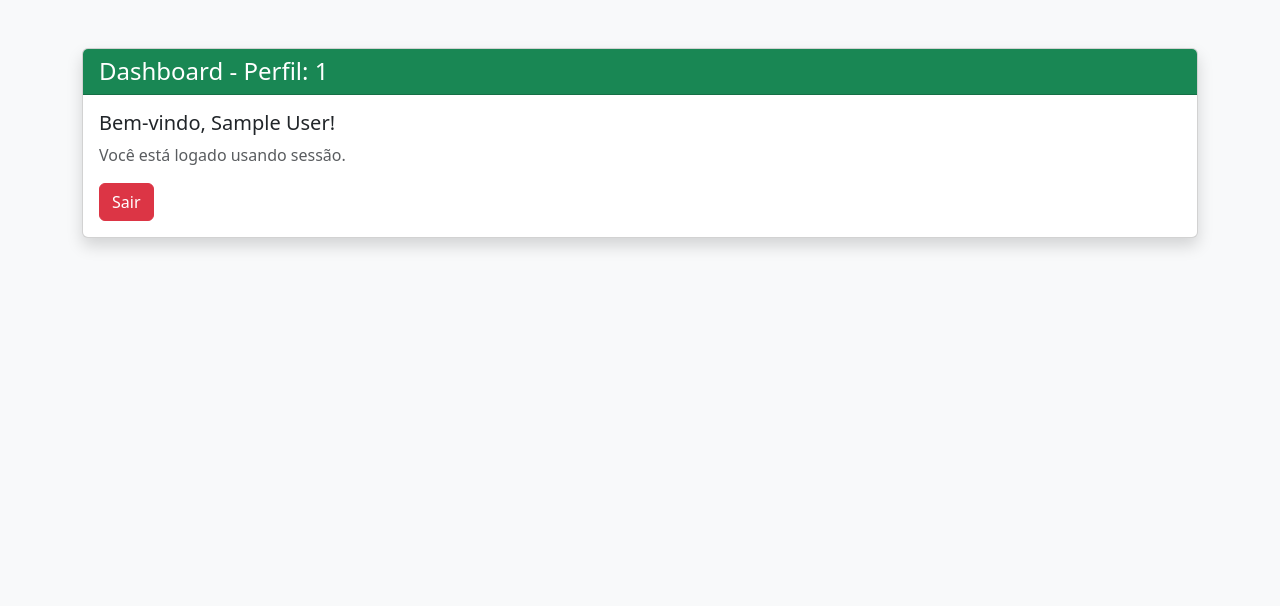
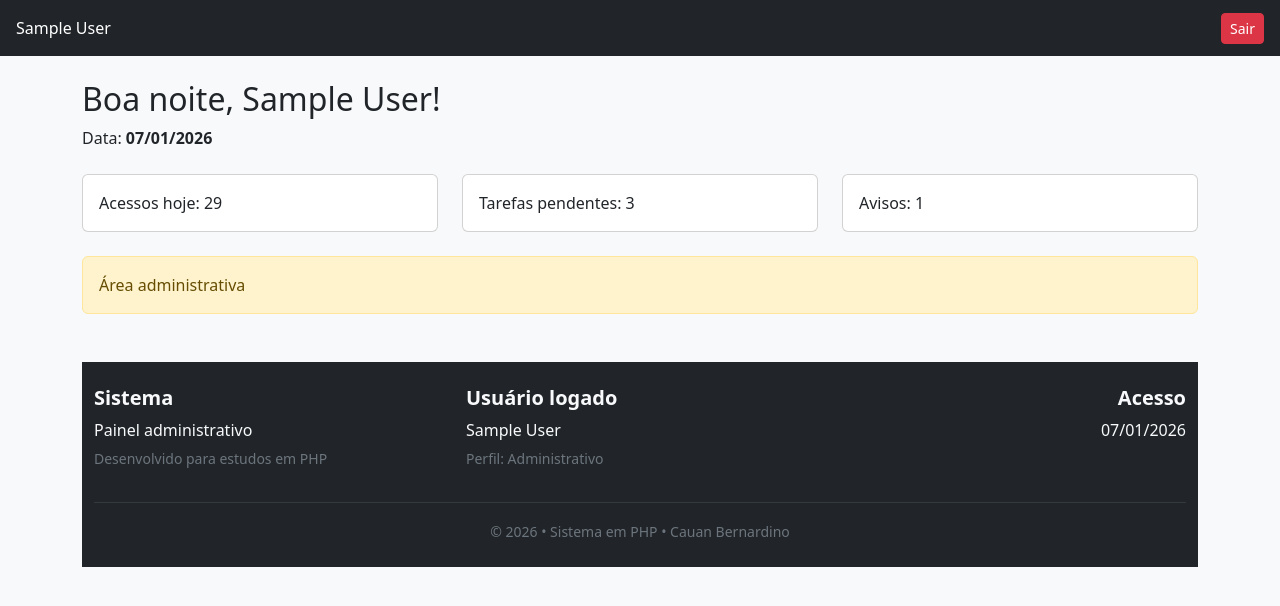
Before and after one commit to devcauanbernardino/sistema_pratica, a PHP site: page /dashboard.php in a window 1280 px wide. Shown: the top 606 px of the page. Run offline with PHP 8.4, Linux system fonts and the light colour scheme; the visitor is signed in with stand-in values (Sample User, id 1).

Commit message:
dia finalizado

```diff
--- a/dashboard.php
+++ b/dashboard.php
@@ -1,47 +1,60 @@
 <?php
+require_once 'includes/protect.php';
+require_once 'includes/header.php';
 
-require_once 'validador_acesso.php';
 
+$dados = [
+    'acessos' => rand(10, 100),
+    'tarefas' => rand(1, 10),
+    'avisos' => rand(0, 3)
+];
 ?>
-<!DOCTYPE html>
-<html lang="pt-br">
-<head>
-    <meta charset="UTF-8">
-    <title>Painel</title>
+<h2 id="saudacao"></h2>
+<p>Data: <strong id="current-datetime"></strong></p>
 
-    <link href="https://cdn.jsdelivr.net/npm/bootstrap@5.3.3/dist/css/bootstrap.min.css" rel="stylesheet">
-</head>
+<script>
+    const now = new Date();
+    const hour = new Date().getHours();
 
-<body class="bg-light">
+    const saudacao = document.getElementById('saudacao');
 
-<div class="container mt-5">
+    if (hour < 12) {
+        saudacao.innerText = 'Bom dia, <?= $_SESSION['nome'] ?>!';
+        document.body.style.backgroundColor = '#e0f7fa';
+    } else if (hour < 18) {
+        saudacao.innerText = 'Boa tarde, <?= $_SESSION['nome'] ?>!';
+        document.body.style.backgroundColor = '#fff3e0';
+    } else {
+        saudacao.innerText = 'Boa noite, <?= $_SESSION['nome'] ?>!';
+        document.body.style.backgroundColor = '#ede7f6';
+    }
 
-    <div class="card shadow">
-        <div class="card-header bg-success text-white">
-            <?php
-                echo "<h4 class='mb-0'>Dashboard - Perfil: " . $_SESSION['perfil_id'] . "</h4>";
-            ?>
-        </div>
+    const format = now.toLocaleDateString('pt-BR', {
+        day: '2-digit',
+        month: '2-digit',
+        year: 'numeric'
+    });
 
-        <div class="card-body">
+    document.getElementById('current-datetime').innerText = format;
 
-            <h5>Bem-vindo,
-                <!-- PHP AQUI (nome do usuário da session) -->
-                 <?php
-                    echo $_SESSION['nome'];
-                 ?>!
-            </h5>
+</script>
 
-            <p class="text-muted">
-                Você está logado usando sessão.
-            </p>
-
-            <a href="logout.php" class="btn btn-danger">Sair</a>
-
-        </div>
+<div class="row mt-4">
+    <div class="col-md-4">
+        <div class="card p-3">Acessos hoje: <?= $dados['acessos'] ?></div>
     </div>
-
+    <div class="col-md-4">
+        <div class="card p-3">Tarefas pendentes: <?= $dados['tarefas'] ?></div>
+    </div>
+    <div class="col-md-4">
+        <div class="card p-3">Avisos: <?= $dados['avisos'] ?></div>
+    </div>
 </div>
 
-</body>
-</html>
+
+<?php
+if ($_SESSION['perfil_id'] === 'Administrativo') {
+    echo '<div class="alert alert-warning mt-4">Área administrativa</div>';
+}
+
+require_once 'includes/footer.php';
--- /dev/null
+++ b/includes/footer.php
@@ -0,0 +1,44 @@
+<footer class="bg-dark text-light mt-5">
+    <div class="container py-4">
+        <div class="row">
+            <!-- Sistema -->
+            <div class="col-md-4 mb-3">
+                <h5 class="fw-bold">Sistema</h5>
+                <p class="mb-1">Painel administrativo</p>
+                <small class="text-secondary">
+                    Desenvolvido para estudos em PHP
+                </small>
+            </div>
+
+            <!-- Usuário -->
+            <div class="col-md-4 mb-3">
+                <h5 class="fw-bold">Usuário logado</h5>
+                <p class="mb-1"><?= $_SESSION['nome'] ?></p>
+                <small class="text-secondary">
+                    Perfil: <?= $_SESSION['perfil_id'] ?>
+                </small>
+            </div>
+
+            <!-- Data -->
+            <div class="col-md-4 mb-3 text-md-end">
+                <h5 class="fw-bold">Acesso</h5>
+                <p class="mb-1">
+                    <?= date('d/m/Y') ?>
+                </p>
+            </div>
+
+        </div>
+
+        <hr class="border-secondary">
+
+        <div class="text-center">
+            <small class="text-secondary">
+                © <?= date('Y') ?> • Sistema em PHP • Cauan Bernardino
+            </small>
+        </div>
+    </div>
+</footer>
+
+</div> <!-- fecha container do header -->
+</body>
+</html>
--- /dev/null
+++ b/includes/header.php
@@ -0,0 +1,15 @@
+<!DOCTYPE html>
+<html lang="pt-br">
+<head>
+    <meta charset="UTF-8">
+    <title>Sistema</title>
+    <link href="https://cdn.jsdelivr.net/npm/bootstrap@5.3.3/dist/css/bootstrap.min.css" rel="stylesheet">
+</head>
+<body class="bg-light">
+<nav class="navbar navbar-dark bg-dark px-3">
+    <span class="navbar-text text-white">
+        <?= $_SESSION['nome'] ?>
+    </span>
+    <a href="logout.php" class="btn btn-danger btn-sm">Sair</a>
+</nav>
+<div class="container mt-4">
--- /dev/null
+++ b/includes/protect.php
@@ -0,0 +1,9 @@
+<?php
+session_start();
+
+if (!isset($_SESSION['autenticado']) || $_SESSION['autenticado'] !== 'SIM') {
+    header('Location: login.php?login=erro2');
+
+}
+
+?>
--- a/logout.php
+++ b/logout.php
@@ -1,5 +1,5 @@
 <?php
-    require_once 'valida.php';
+    session_start();
 
     session_destroy();
 
--- a/validador_acesso.php
+++ /dev/null
@@ -1,8 +0,0 @@
-<?php
-session_start();
-
-if (!isset($_SESSION['autenticado']) || $_SESSION['autenticado'] != 'SIM') {
-    header('Location: login.php?login=erro2');
-}
-
-?>
```
Also changed, not shown: classes/Auth.php (added, +43 -0 lines), login.php (+4 -4 lines), valida.php (+13 -37 lines).
